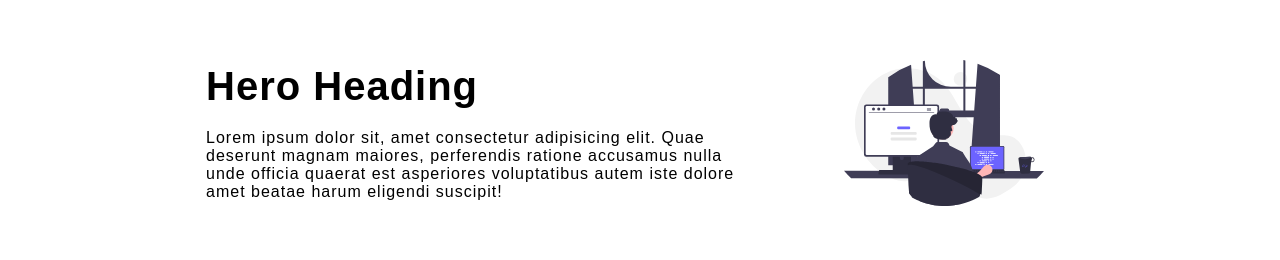
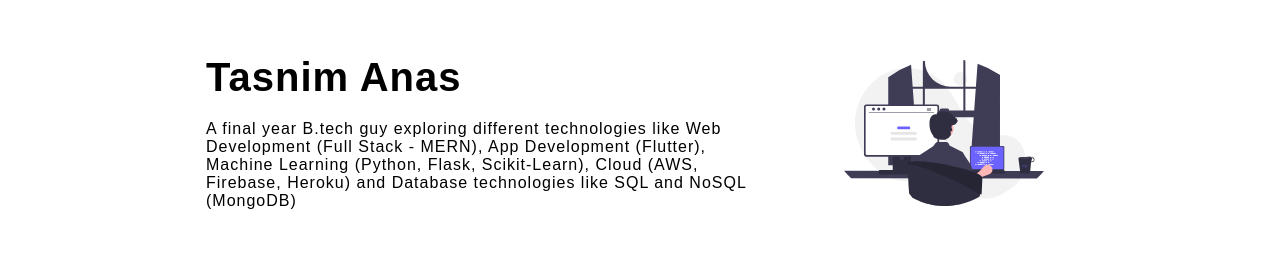
Before and after one commit to TasnimAnas/contentful-CMS, a React (Vite) app: page / in a window 1280 px wide. Shown: the top 260 px of the page. Built offline with nearby package versions, Linux system fonts and the light colour scheme; no server answers.

Commit message:
personal details

```diff
--- a/src/components/Hero/Hero.jsx
+++ b/src/components/Hero/Hero.jsx
@@ -5,12 +5,12 @@
     <section className="heroContainer">
       <div className="heroCenter">
         <div className="heroTexts">
-          <h1>Hero Heading</h1>
+          <h1>Tasnim Anas</h1>
           <p>
-            Lorem ipsum dolor sit, amet consectetur adipisicing elit. Quae
-            deserunt magnam maiores, perferendis ratione accusamus nulla unde
-            officia quaerat est asperiores voluptatibus autem iste dolore amet
-            beatae harum eligendi suscipit!
+            A final year B.tech guy exploring different technologies like Web
+            Development (Full Stack - MERN), App Development (Flutter), Machine
+            Learning (Python, Flask, Scikit-Learn), Cloud (AWS, Firebase,
+            Heroku) and Database technologies like SQL and NoSQL (MongoDB)
           </p>
         </div>
         <img src={heroImage} alt="heroImage" className="heroImage" />
```
